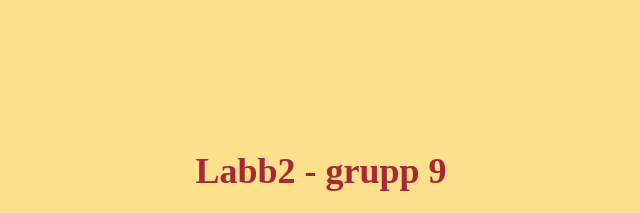
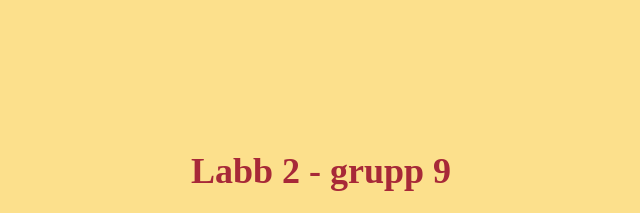
Before and after one commit to EmelieLind95/gik339-labb2-grupp9, a plain HTML site: page index.html in a window 1280 px wide. Shown: the top 213 px of the page, 319-959 px from the left. Drawn offline with Linux system fonts and the light colour scheme.

Commit message:
lagt till ett mellanrum mellan labb och 2

```diff
--- a/index.html
+++ b/index.html
@@ -75,7 +75,7 @@
   </head>
   <body>
     <!-- Här har jag gett de olika elementen ett id -->
-    <h1 id="heading1">Labb2 - grupp 9</h1>
+    <h1 id="heading1">Labb 2 - grupp 9</h1>
     <!-- <h2 id ="heading2"> Labb 2 för kursen Dynamiska webbapplikationer</h2> -->
 
     <!-- <p id ="text">Här ska vi senare fylla på med lite text</p> -->
```
